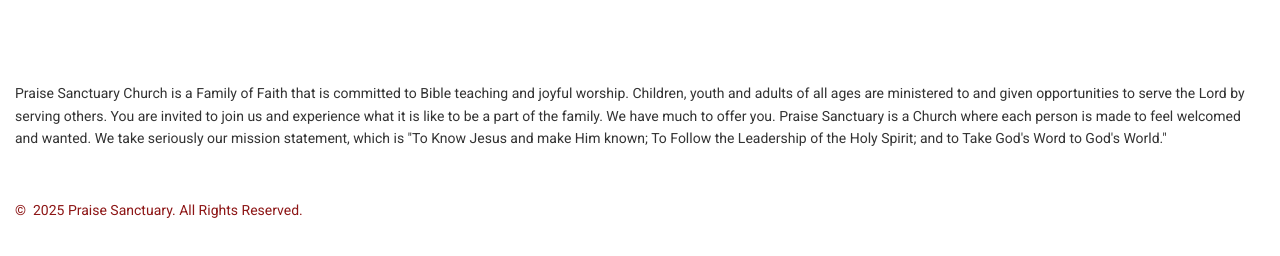
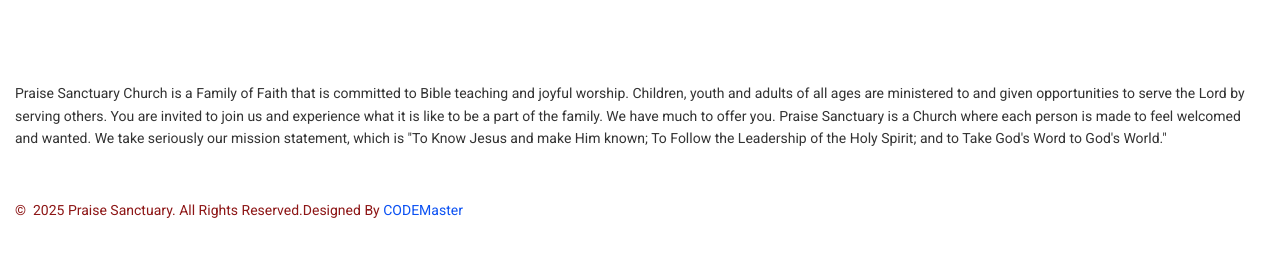
Before and after one commit to PEACE-DFG/rccguk, a plain HTML site: page index.html in a window 1280 px wide. Shown: the part 5654-5910 px from the top of the page. Drawn offline with nearby package versions, Linux system fonts and the light colour scheme; a web font is replaced by a local one.

```diff
--- a/index.html
+++ b/index.html
@@ -579,7 +579,7 @@
                 <p>Praise Sanctuary Church is a Family of Faith that is committed to Bible teaching and joyful worship. Children, youth and adults of all ages are ministered to and given opportunities to serve the Lord by serving others. You are invited to join us and experience what it is like to be a part of the family. We have much to offer you. Praise Sanctuary is a Church where each person is made to feel welcomed and wanted. We take seriously our mission statement, which is "To Know Jesus and make Him known; To Follow the Leadership of the Holy Spirit; and to Take God's Word to God's World."</p>
               </div>
               <div class="col-12 wow fadeInUp" data-wow-delay=".4s">
-                <p class="rights"><span>&copy;&nbsp; </span><span class="copyright-year"></span><span>&nbsp;</span><span>Praise Sanctuary</span><span>.&nbsp;</span><span>All Rights Reserved.</span></p>
+                <p class="rights"><span>&copy;&nbsp; </span><span class="copyright-year"></span><span>&nbsp;</span><span>Praise Sanctuary</span><span>.&nbsp;</span><span>All Rights Reserved.Designed By <a href="https://github.com/PEACE-DFG" style="color: #0b51f3;">CODEMaster</a></span></p>
               </div>
             </div>
           </div>
```
Also changed, not shown: about-us.html (+1 -1 lines), contacts.html (+1 -1 lines), ministries.html (+1 -1 lines).
